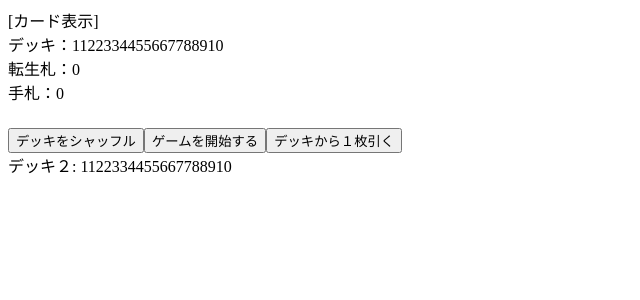
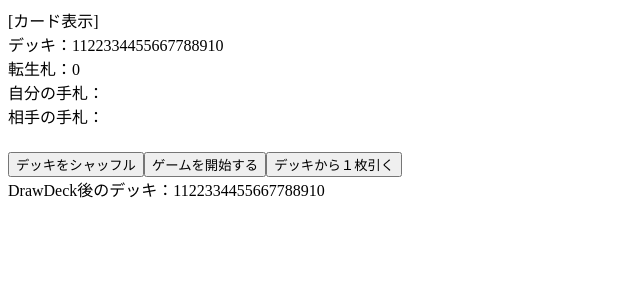
Before and after one commit to 0322keisuke/my-xeno-app, a React (Create React App) app: page / in a window 1280 px wide. Shown: the top 300 px of the page, without its empty margins (0-640 px from the left). Built offline with nearby package versions, Linux system fonts and the light colour scheme.

Commit message:
Add Hand

```diff
--- a/src/App.js
+++ b/src/App.js
@@ -4,8 +4,8 @@ const App = () => {
   const cards = [1, 1, 2, 2, 3, 3, 4, 4, 5, 5, 6, 6, 7, 7, 8, 8, 9, 10];
   const [deck, setDeck] = useState(cards);
   const [reincarnation, setReincarnation] = useState(0);
-  const [hand, setHand] = useState(0);
-  // const lastCard = deck[deck.length-1];
+  const [myHand, setMyHand] = useState([]);
+  const [yourHand, setYourHand] = useState([]);
 
   const ShuffleDeckButton = () => {
     function shuffle([...array]) {
@@ -42,14 +42,23 @@ const App = () => {
   };
 
   const DrawFromDeck = () => {
-    //const lastCard = ShuffleDeck();
-    // setDeck(deck.pop());
-    console.log("deck=", deck);
-    //console.log("lastCard=",lastCard);
-  };
+    const PushDrawFromDeck = (e) => {
+      e.preventDefault();
 
-  const Test = (props) => {
-    return <div>デッキ２: {deck} </div>;
+      const copyDeck = deck;
+      const myDrawCard = copyDeck.pop();
+      const yourDrawCard = copyDeck.pop();
+
+      setDeck(copyDeck);
+      setMyHand(myDrawCard);
+      setYourHand(yourDrawCard);
+    };
+    return (
+      <>
+        <button onClick={PushDrawFromDeck}>デッキから１枚引く</button>
+        <div>DrawDeck後のデッキ：{deck}</div>
+      </>
+    );
   };
 
   return (
@@ -58,13 +67,13 @@ const App = () => {
       <div>デッキ：{deck}</div>
       {/* <div>デッキの１番上：{deck[deck.length - 1]}</div> */}
       <div>転生札：{reincarnation}</div>
-      <div>手札：{hand}</div>
-      <div>　</div>
+      <div>自分の手札：{myHand}</div>
+      <div>相手の手札：{yourHand}</div>
+      <div>　　</div>
       <div>
         <ShuffleDeckButton />
         <GameStart />
-        <button onClick={DrawFromDeck}>デッキから１枚引く</button>
-        <Test name="Props" />
+        <DrawFromDeck />
       </div>
     </>
   );
```
